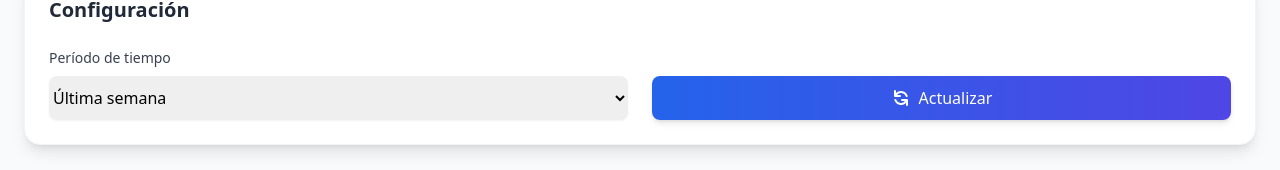
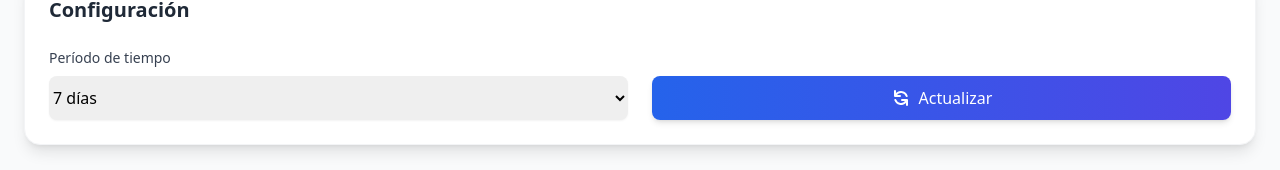
Before and after one commit to Danidiaz0799/mushroom-automation, an Angular app: page /statistics/statistics in a window 1280 px wide. Shown: the part 189-359 px from the top of the page. Built offline with nearby package versions, Linux system fonts and the light colour scheme; no server answers.

Commit message:
fix options

```diff
--- a/src/app/features/information/components/statistics-dashboard/statistics-dashboard.component.html
+++ b/src/app/features/information/components/statistics-dashboard/statistics-dashboard.component.html
@@ -12,10 +12,12 @@
         <div class="relative">
           <select formControlName="days" class="block w-full rounded-lg border-gray-200 shadow-sm focus:border-blue-500 focus:ring-2 focus:ring-blue-200 transition-all duration-200 py-2.5">
             <option [value]="1">Último día</option>
-            <option [value]="3">Últimos 3 días</option>
-            <option [value]="7">Última semana</option>
-            <option [value]="14">Últimos 14 días</option>
-            <option [value]="30">Último mes</option>
+            <option [value]="2">2 días</option>
+            <option [value]="3">3 días</option>
+            <option [value]="4">4 días</option>
+            <option [value]="5">5 días</option>
+            <option [value]="6">6 días</option>
+            <option [value]="7">7 días</option>
           </select>
         </div>
       </div>
```
